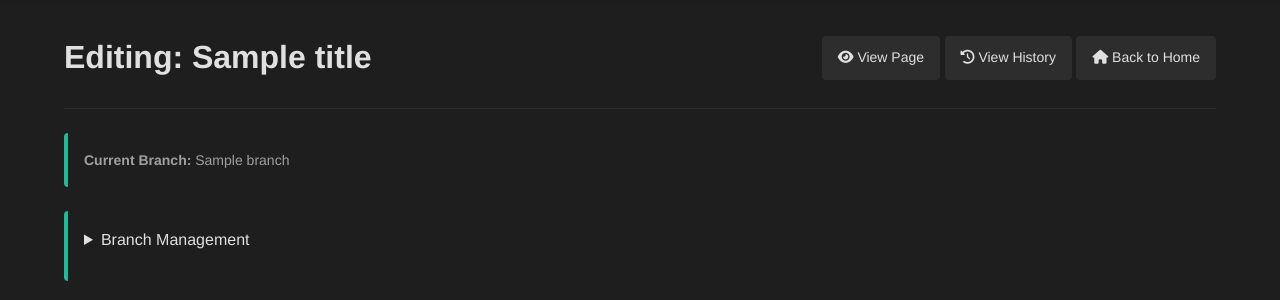
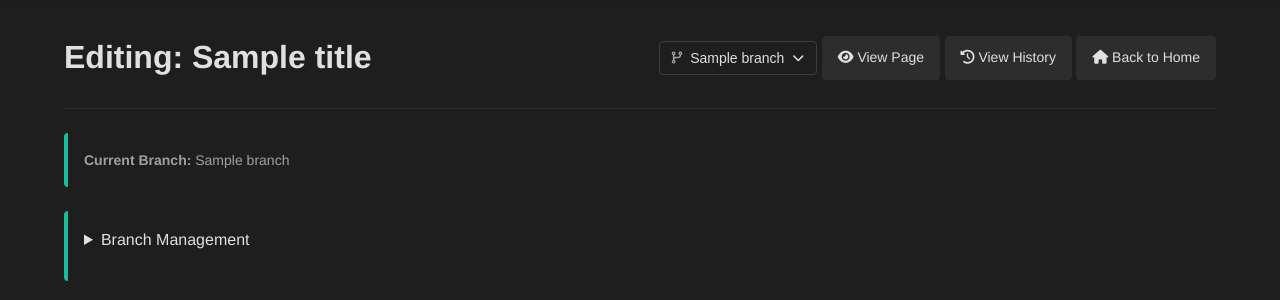
Before and after one commit to superintendent2521/wikiware, a FastAPI app: template templates/edit.html in a window 1280 px wide. Shown: the part 70-370 px from the top of the page. Run offline with FastAPI, Linux system fonts and the light colour scheme; the template is opened without the code that fills it: most values are stand-ins (such as "Sample title", 1, 10 or a date in 2020); parts of the project's set-up code (start-up, migrations or seed data) failed here and were passed over; some libraries are stand-ins or nearby versions.

Commit message:
feat: add branch-specific page deletion and branch selector UI
Introduce branch-aware page deletion by dynamically determining delete endpoint and confirmation message based on current branch. Add UI for selecting and displaying active branch with dropdown. Fetch available branches from database to populate branch selector. Update all related forms and links to use the selected branch value instead of hardcoded 'main'. This enables multi-branch workflow support where users can safely delete either the main page or a feature branch without affecting other branches.

```diff
--- a/src/services/page_service.py
+++ b/src/services/page_service.py
@@ -9,6 +9,7 @@ from ..database import (
     get_pages_collection,
     get_history_collection,
     get_users_collection,
+    get_branches_collection,
     db_instance,
 )
 from loguru import logger
@@ -312,6 +313,7 @@ class PageService:
         Returns:
             True if successful, False otherwise
         """
+        logger.info(f"Attempting to delete branch {branch} from page {title}")
         try:
             if not db_instance.is_connected:
                 logger.error(
--- a/templates/edit.html
+++ b/templates/edit.html
@@ -13,6 +13,10 @@
         {% set view_path = '/page/' ~ title %}
     {% endif %}
     {% set branch_value = branch|default('main') %}
+    {% set is_main_branch = branch_value == 'main' %}
+    {% set delete_action = ('/delete/' ~ title) if is_main_branch else ('/delete-branch/' ~ title) %}
+    {% set delete_label = 'Delete Page' if is_main_branch else 'Delete Branch Page' %}
+    {% set delete_confirm = 'Are you sure you want to delete ' ~ ('this page' if is_main_branch else 'this branch page') ~ '? This action cannot be undone.' %}
     <link rel="stylesheet" href="{{ url_for('static', path='editor.css') }}">
     <!-- Image Upload Modal -->
     <div id="imageUploadModal" class="modal" style="display: none;">
@@ -48,16 +52,40 @@
     <div class="edit-header">
         <h2>Editing: {{ title }}</h2>
     <div class="edit-actions">
+            <div class="branch-selector">
+                <button type="button" class="branch-button" aria-haspopup="true" aria-expanded="false">
+                    <span class="branch-icon"><i class="fas fa-code-branch"></i></span>
+                    <span class="branch-name">{{ branch_value }}</span>
+                    <span class="dropdown-icon"><i class="fas fa-chevron-down"></i></span>
+                </button>
+                <div class="branch-dropdown" role="menu">
+                    <div class="branch-option {% if branch_value == 'main' %}current{% endif %}" data-branch="main">
+                        <span class="branch-icon"><i class="fas fa-code-branch"></i></span>
+                        <span class="branch-name">main</span>
+                    </div>
+                    {% if branches %}
+                    {% for b in branches %}
+                    {% if b != 'main' %}
+                    <div class="branch-option {% if branch_value == b %}current{% endif %}" data-branch="{{ b }}">
+                        <span class="branch-icon"><i class="fas fa-code-branch"></i></span>
+                        <span class="branch-name">{{ b }}</span>
+                    </div>
+                    {% endif %}
+                    {% endfor %}
+                    {% endif %}
+                </div>
+            </div>
+
             <a href="{{ view_path }}?branch={{ branch_value }}" class="btn btn-secondary"><i class="fas fa-eye"></i> View Page</a>
-            <a href="/history/{{ title }}?branch={{ branch or 'main' }}" class="btn btn-secondary"><i class="fas fa-history"></i> View History</a>
+            <a href="/history/{{ title }}?branch={{ branch_value }}" class="btn btn-secondary"><i class="fas fa-history"></i> View History</a>
             {% if user and user.is_admin %}
-            <form action="/delete/{{ title }}" method="post" style="display: inline;">
+            <form action="{{ delete_action }}" method="post" style="display: inline;">
                 <input type="hidden" name="csrf_token" value="{{ csrf_token }}">
-                <input type="hidden" name="branch" value="{{ branch or 'main' }}">
-                <button type="submit" class="btn btn-danger" onclick="return confirm('Are you sure you want to delete this page? This action cannot be undone.')"><i class="fas fa-trash"></i> Delete Page</button>
+                <input type="hidden" name="branch" value="{{ branch_value }}">
+                <button type="submit" class="btn btn-danger" onclick="return confirm('{{ delete_confirm }}')"><i class="fas fa-trash"></i> {{ delete_label }}</button>
             </form>
             {% endif %}
-            <a href="/?branch={{ branch or 'main' }}" class="btn btn-secondary"><i class="fas fa-home"></i> Back to Home</a>
+            <a href="/?branch={{ branch_value }}" class="btn btn-secondary"><i class="fas fa-home"></i> Back to Home</a>
         </div>
     </div>
 
@@ -72,7 +100,7 @@
             <summary>Branch Management</summary>
             <form action="/branches/{{ title }}/create" method="post">
                 <input type="hidden" name="csrf_token" value="{{ csrf_token }}">
-                <input type="hidden" name="branch" value="{{ branch or 'main' }}">
+                <input type="hidden" name="branch" value="{{ branch_value }}">
                 <div class="form-group">
                     <label for="branch_name">New Branch Name:</label>
                     <input type="text" id="branch_name" name="branch_name" required>
@@ -84,7 +112,7 @@
                         {% if branches %}
                         {% for b in branches %}
                         {% if b != 'main' %}
-                        <option value="{{ b }}" {% if b == (branch or 'main') %}selected{% endif %}>{{ b }}</option>
+                        <option value="{{ b }}" {% if b == branch_value %}selected{% endif %}>{{ b }}</option>
                         {% endif %}
                         {% endfor %}
                         {% endif %}
@@ -100,7 +128,7 @@
     <div class="edit-form-container">
         <form id="editForm" action="{{ edit_action }}" method="post">
             <input type="hidden" name="csrf_token" value="{{ csrf_token }}">
-            <input type="hidden" name="branch" value="{{ branch or 'main' }}">
+            <input type="hidden" name="branch" value="{{ branch_value }}">
             <div class="form-group">
                 <label>Author:</label>
                 <input type="text" value="{{ user.username }}" readonly>
```
Also changed, not shown: templates/page.html (+38 -6 lines).
